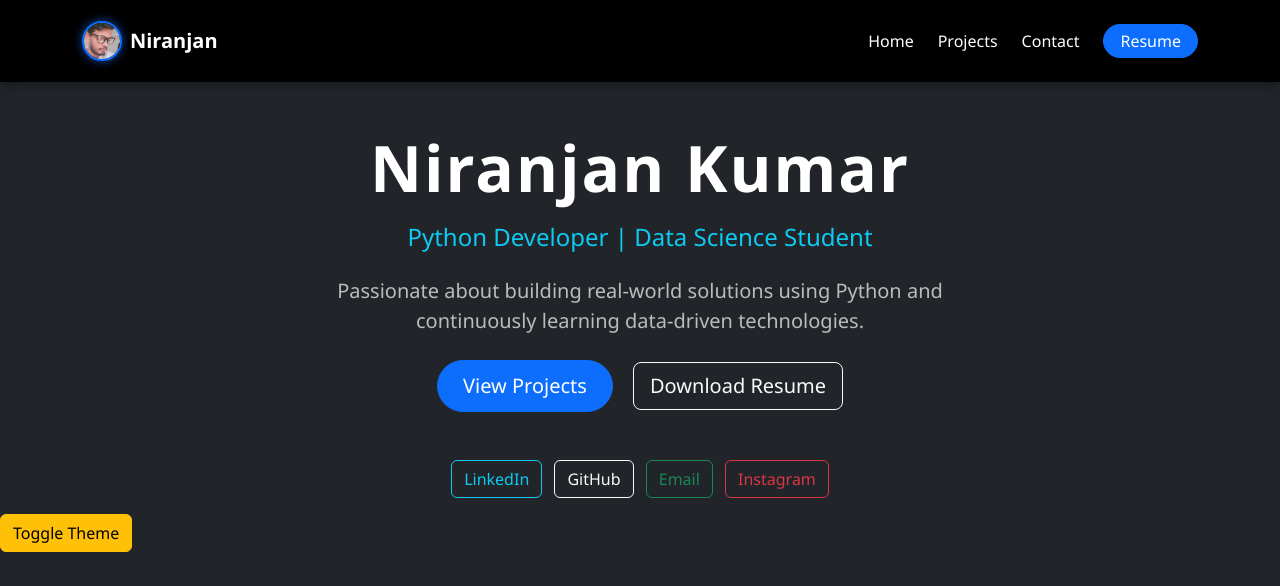
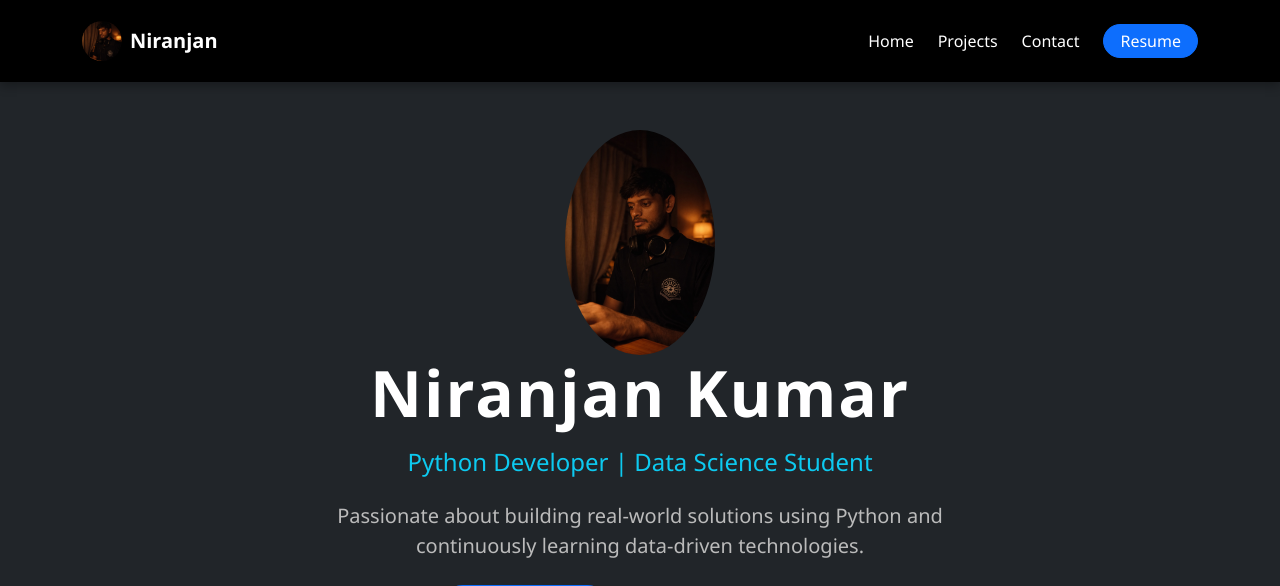
Before and after one commit to ni-ranjanyadav/portfolio, a Flask app: page / in a window 1280 px wide. Shown: the top 586 px of the page. Run offline with Flask 3, Linux system fonts and the light colour scheme.

Commit message:
update profile image

```diff
--- a/templates/base.html
+++ b/templates/base.html
@@ -15,9 +15,8 @@
     <!-- Left Side Brand -->
     <a class="navbar-brand d-flex align-items-center gap-2 fw-bold fs-5" href="/">
 
-    <img src="{{ url_for('static', filename='images/profile.jpg') }}"
-         alt="Profile"
-         class="profile-pic">
+    <img src="{{ url_for('static', filename='images/profile.png') }}"
+     style="width:40px; height:40px; border-radius:50%; object-fit:cover;">
 
     Niranjan
 
--- a/templates/index.html
+++ b/templates/index.html
@@ -2,6 +2,10 @@
 {% block content %}
 
 <div class="text-center mt-5">
+    <img src="{{ url_for('static', filename='images/profile.png') }}"
+     alt="Profile"
+     width="150"
+     style="border-radius: 50%;">
 
     <h1 class="display-3 hero-title">Niranjan Kumar</h1>
 
```
Also changed, not shown: static/images/profile.jpg (deleted), static/images/profile.png (added).
